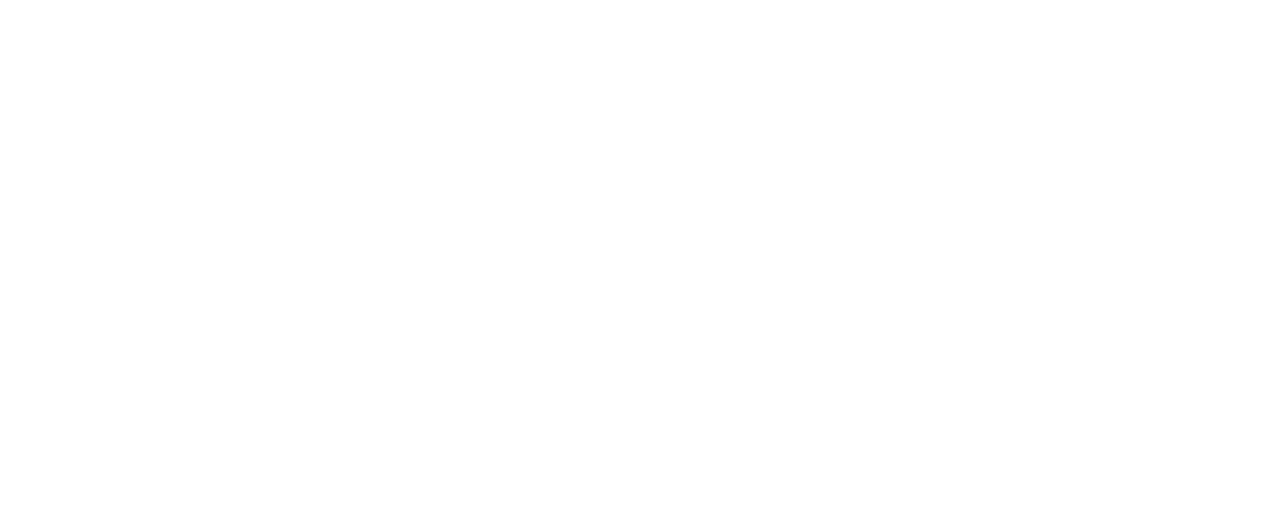
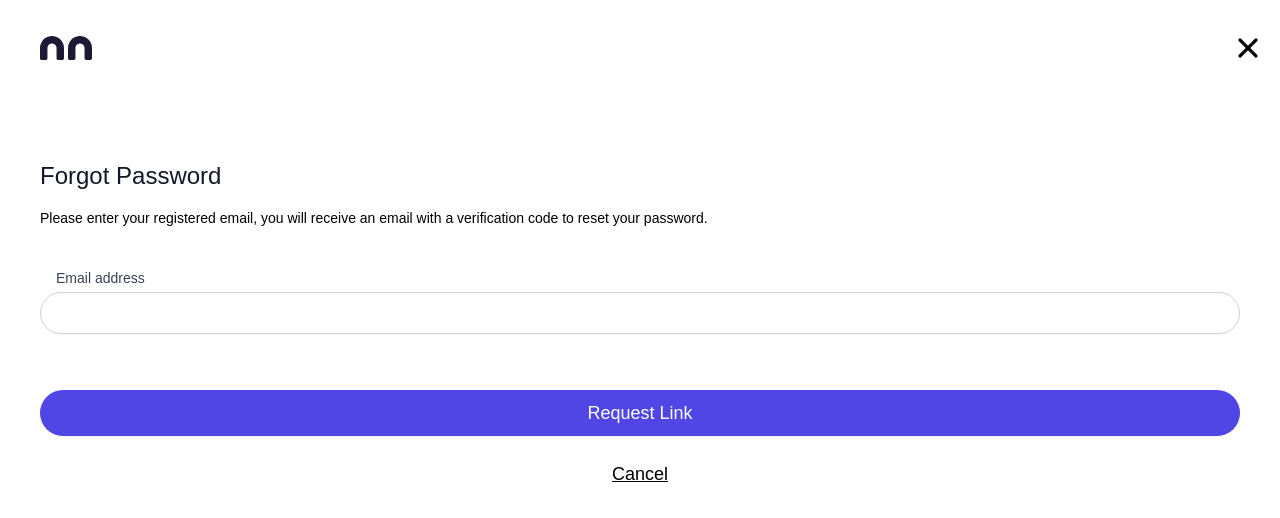
Before and after one commit to andres-codigo/nanny-nina, a Vue app: page /forgot-password in a window 1280 px wide. Before the commit this address had no page. Shown: the top 518 px of the page. Built offline with nearby package versions, Linux system fonts and the light colour scheme.

Commit message:
[js, vue] vue router updated and ForgotPassword component created

```diff
--- a/src/pages/_home/Home.vue
+++ b/src/pages/_home/Home.vue
@@ -22,7 +22,7 @@ import ListItem from '../../components/_home/ListItem.vue'
 						<h3>Forgot Password</h3>
 					</div>
 					<ul role="list" class="relative z-0 divide-y divide-gray-200">
-						<ListItem routerLinkPath="/home" title="Password Reset" textColor="text-indigo-600" textBadge="In Progress" textColorBadge="text-amber-800" backgroundColorBadge="bg-amber-100 " />
+						<ListItem routerLinkPath="/forgot-password" title="Password Reset" textColor="text-indigo-600" textBadge="In Progress" textColorBadge="text-amber-800" backgroundColorBadge="bg-amber-100 " />
 					</ul>
 				</div>
 			</nav>
--- /dev/null
+++ b/src/pages/forgot-password/ForgotPassword.vue
@@ -0,0 +1,37 @@
+<script setup>
+import Header from '../../components/header/Header.vue'
+import ButtonIndigo from '../../components/form/ButtonIndigo.vue'
+import Google from '../../assets/svg/other/google.vue'
+</script>
+
+<template>
+	<div class="w-screen h-screen">
+		<Header />
+		<main>
+			<div class="min-h-full flex flex-col justify-center py-12 mx-10 mt-8">
+				<h2 class="my-4 text-left text-2xl font-normal text-gray-900">Forgot Password</h2>
+				<p class="font-light text-sm">Please enter your registered email, you will receive an email with a verification code to reset your password.</p>
+				<form class="mt-10" action="#" method="POST">
+					<div>
+						<label for="email" class="block text-sm font-light text-gray-700 pl-4">Email address</label>
+						<div class="mt-1">
+							<input id="email" name="email" type="email" autocomplete="email" required="" class="appearance-none block w-full px-3 py-2 border border-gray-300 rounded-full shadow-sm placeholder-gray-400 focus:outline-none focus:ring-indigo-500 focus:border-indigo-500" />
+						</div>
+					</div>
+
+					<div class="mt-14">
+						<div class="my-6">
+							<ButtonIndigo text="Request Link" />
+						</div>
+
+						<div class="flex items-center justify-center">
+							<div class="text-sm">
+								<a href="#" class="text-lg font-medium underline hover:no-underline">Cancel</a>
+							</div>
+						</div>
+					</div>
+				</form>
+			</div>
+		</main>
+	</div>
+</template>
--- a/src/router/index.js
+++ b/src/router/index.js
@@ -6,6 +6,7 @@ import SignUp from '../pages/registration-and-onboarding/SignUp.vue'
 import VerificationMessage from '../pages/registration-and-onboarding/VerificationMessage.vue'
 import OnboardingContainer from '../pages/registration-and-onboarding/onboarding/OnboardingContainer.vue'
 import Login from '../pages/registration-and-onboarding/Login.vue'
+import ForgotPassword from '../pages/forgot-password/ForgotPassword.vue'
 
 const routes = [
 	{
@@ -51,6 +52,12 @@ const routes = [
 		component: OnboardingContainer,
 		meta: { transition: 'slide-right-to-left' }
 	},
+	{
+		path: '/forgot-password',
+		name: 'ForgotPassword',
+		component: ForgotPassword,
+		meta: { transition: 'slide-right-to-left' }
+	},
 ]
 const router = createRouter({
 	history: createWebHistory(),
```
